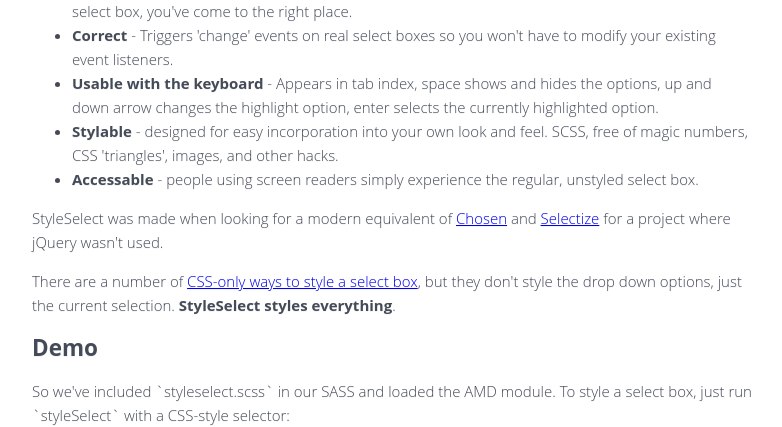
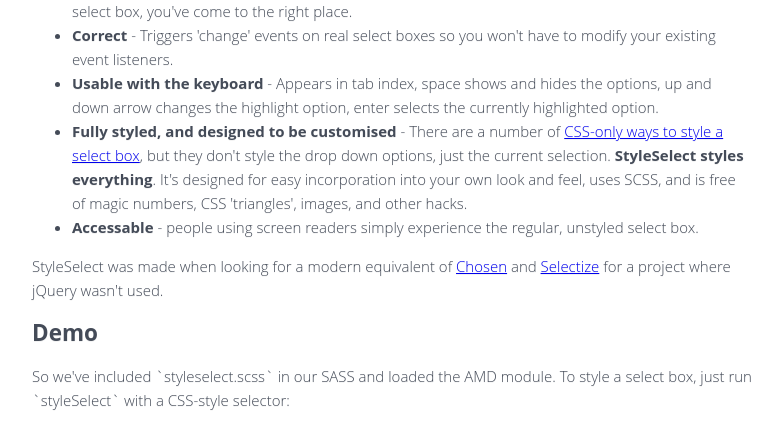
Before and after one commit to mikemaccana/styleselect, a website: page index.html in a window 1280 px wide. Shown: the part 398-825 px from the top of the page, without its empty margins (248-1030 px from the left). Drawn offline with Linux system fonts and the light colour scheme; a script that the page names is missing.

Commit message:
Tweak heading and styling benefits sections

```diff
--- a/index.html
+++ b/index.html
@@ -2,7 +2,7 @@
 <html lang="en">
   <head>
     <meta charset="utf-8" />
-    <title>Style select demo</title>
+    <title>Full styling for select boxes. No jQuery.</title>
     <link href='http://fonts.googleapis.com/css?family=Lato:100,300,400,700,900,100italic,300italic,400italic,700italic,900italic' rel='stylesheet' type='text/css'>
     <link rel="stylesheet" href="css/styleselect.css">
     <link rel="stylesheet" href="css/main.css">
@@ -18,13 +18,11 @@
       <li><strong>Standalone</strong> - runs on its own without any dependencies. If you're using vanilla JS and want to style a select box, you've come to the right place.</li>
       <li><strong>Correct</strong> - Triggers 'change' events on real select boxes so you won't have to modify your existing event listeners.</li>
       <li><strong>Usable with the keyboard</strong> - Appears in tab index, space shows and hides the options, up and down arrow changes the highlight option, enter selects the currently highlighted option.</li>
-      <li><strong>Stylable</strong> - designed for easy incorporation into your own look and feel. SCSS, free of magic numbers, CSS 'triangles', images, and other hacks. </li>
+      <li><strong>Fully styled, and designed to be customised</strong> - There are a number of <a href="http://lea.verou.me/2011/03/custom-select-drop-downs-with-css3/">CSS-only ways to style a select box</a>, but they don't style the drop down options, just the current selection. <strong>StyleSelect styles everything</strong>. It's designed for easy incorporation into your own look and feel, uses SCSS, and is free of magic numbers, CSS 'triangles', images, and other hacks. </li>
       <li><strong>Accessable</strong> - people using screen readers simply experience the regular, unstyled select box.</li>
     </ul>
 
     <p>StyleSelect was made when looking for a modern equivalent of <a href="http://harvesthq.github.io/chosen">Chosen</a> and <a href="http://brianreavis.github.io/selectize.js/">Selectize</a> for a project where jQuery wasn't used.<p>
-
-    <p>There are a number of <a href="http://lea.verou.me/2011/03/custom-select-drop-downs-with-css3/">CSS-only ways to style a select box</a>, but they don't style the drop down options, just the current selection. <strong>StyleSelect styles everything</strong>.</p>
 
     <h2>Demo</h2>
 
```
